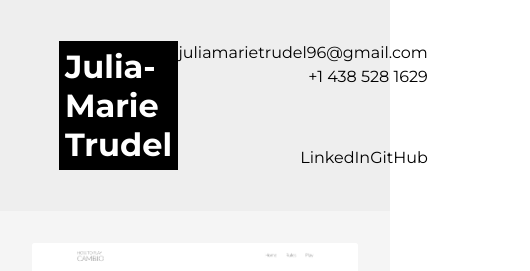
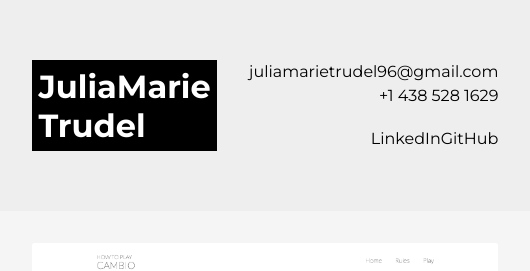
Before and after one commit to juliamarietrudel/portfolio, a React (Vite) app: page / in a window 390 px wide. Shown: the top 271 px of the page, 530 px wide, since content can reach past the window. Built offline with nearby package versions, Linux system fonts and the light colour scheme.

Commit message:
finished v1

```diff
--- a/src/App.css
+++ b/src/App.css
@@ -1,3 +1,7 @@
+.app-container {
+  filter: grayscale();
+  width: 100%;
+}
 @media (max-width: 991px) {
   .app-container {
     display: grid;
--- a/src/components/Cards.css
+++ b/src/components/Cards.css
@@ -8,15 +8,15 @@
   padding: 2rem;
   gap: 2rem;
   background-color: #f5f5f5;
+  display: grid;
 }
 @media (max-width: 991px) {
   .cards {
-
+    grid-template-columns: 1fr;
   }
 }
 @media (min-width: 992px) {
   .cards {
-    display: grid;
     grid-template-columns: 1fr 1fr;
   }
 }
--- a/src/components/Navbar.css
+++ b/src/components/Navbar.css
@@ -15,6 +15,9 @@
     height: 25vh;
     min-height: 150px;
     max-height: 300px;
+    width: 100%;
+    padding: 0 2rem;
+    box-sizing: border-box;
   }
 
   h1 {
@@ -25,9 +28,10 @@
   }
 
   .navbar-container {
-    width: 70%;
+    width: 100%;
     display: flex;
     /* background-color: rgb(255, 255, 255); */
+    justify-content: space-between;
     justify-content: space-between;
   }
 
@@ -39,6 +43,7 @@
     display: flex;
     flex-direction: column;
     justify-content: space-between;
+    padding-left: 2rem;
   }
 
   .navbar-links-container {
--- a/src/components/Navbar.tsx
+++ b/src/components/Navbar.tsx
@@ -5,7 +5,7 @@ export default function Navbar() {
     <div className="navbar">
       <div className="navbar-container">
         <h1>
-          Julia-Marie
+          JuliaMarie
           <br />
           Trudel
         </h1>
--- a/src/index.css
+++ b/src/index.css
@@ -14,9 +14,20 @@ a {
   margin: 0;
 }
 
+/* *, *::before, *::after {
+  box-sizing: border-box;
+} */
+
 body {
   height: 100%;
+  /* box-sizing: border-box; */
+  margin: 0;
+  padding: 0;
 }
+
+/* body, html {
+  overflow-x: hidden;
+} */
 /* :root {
   font-family: Inter, system-ui, Avenir, Helvetica, Arial, sans-serif;
   line-height: 1.5;
```
